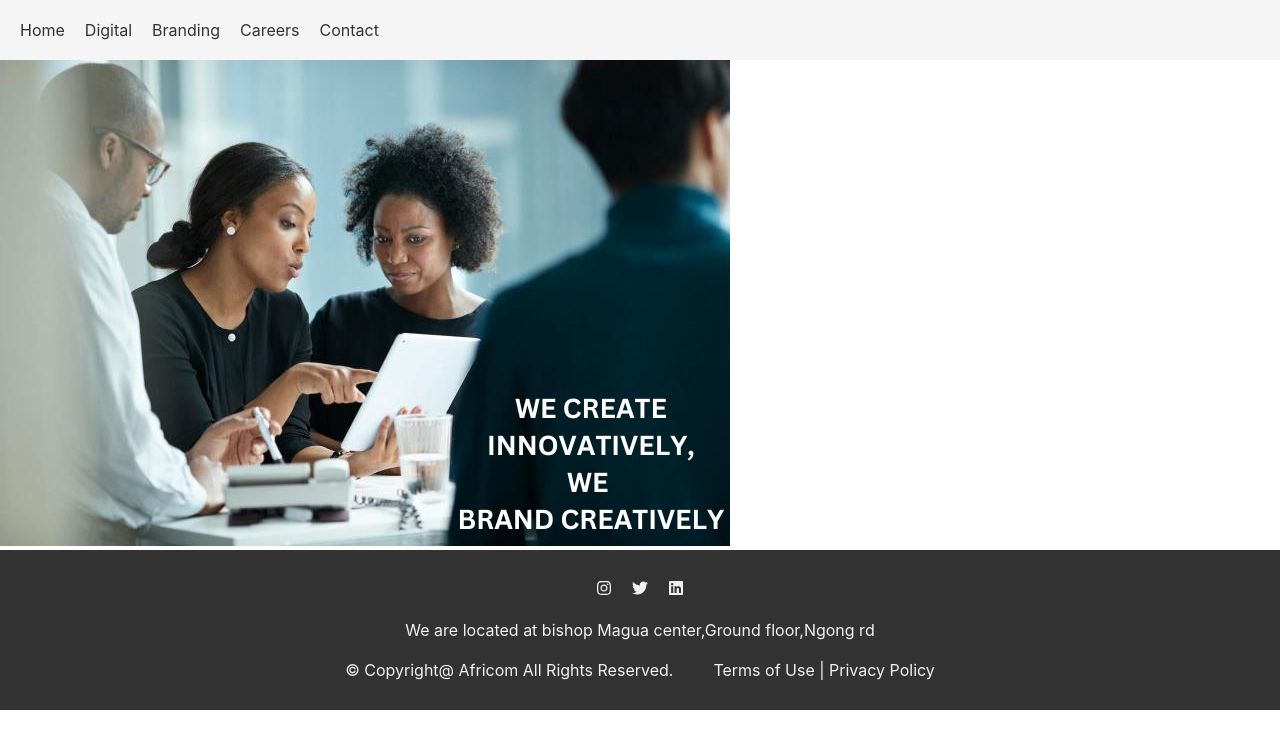
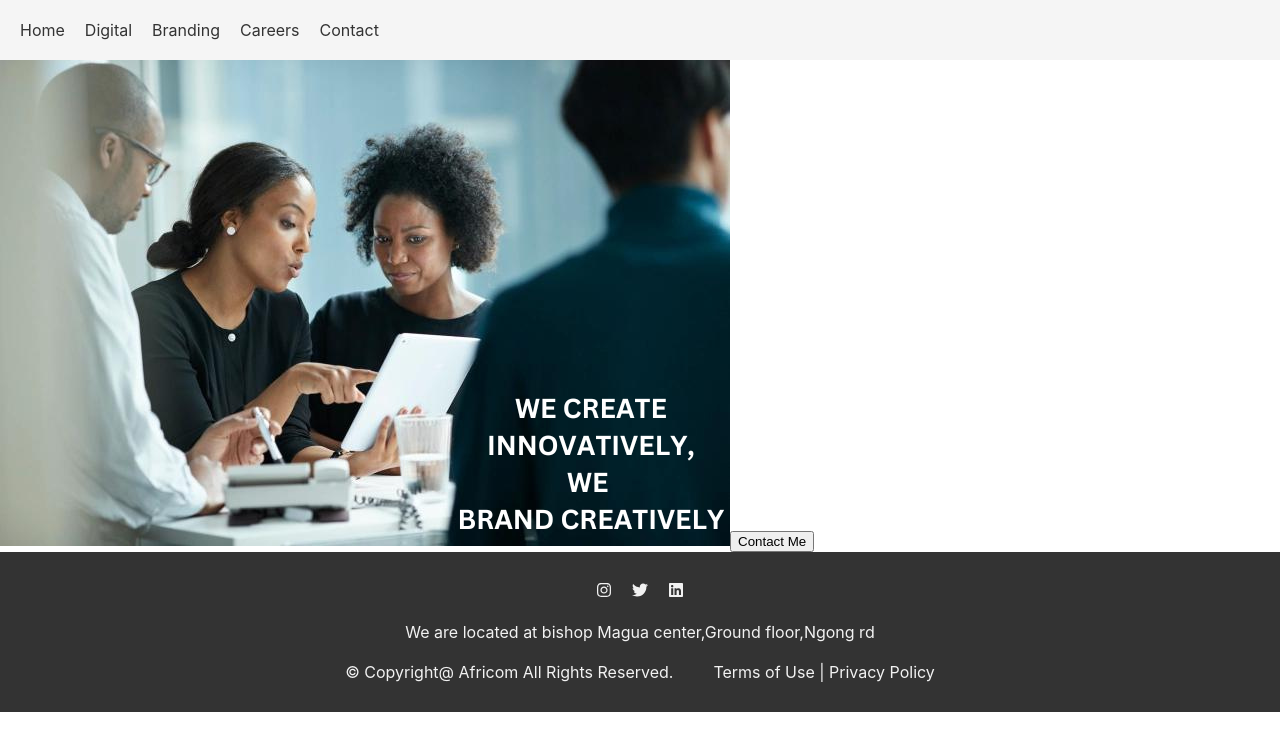
Before and after one commit to JMuhlanga/Africomwebsite, a React (Create React App) app: page / in a window 1280 px wide. Shown: the top 750 px of the page. Built offline with nearby package versions, Linux system fonts and the light colour scheme.

Commit message:
homepage image button added

```diff
--- a/src/Components/Home.js
+++ b/src/Components/Home.js
@@ -7,7 +7,10 @@ function Home() {
         //homepage div
         <div className="homepage">
         <div className="homepage__picture">
-            <img src={require('../Images/HOME.png')} alt="me" />
+            <img src={require('../Images/HOME.png')} alt="me"  />
+            {/* add a button inside the img */}
+            <button className="homepage__button">Contact Me</button>
+
         </div>
         </div>
 
```
